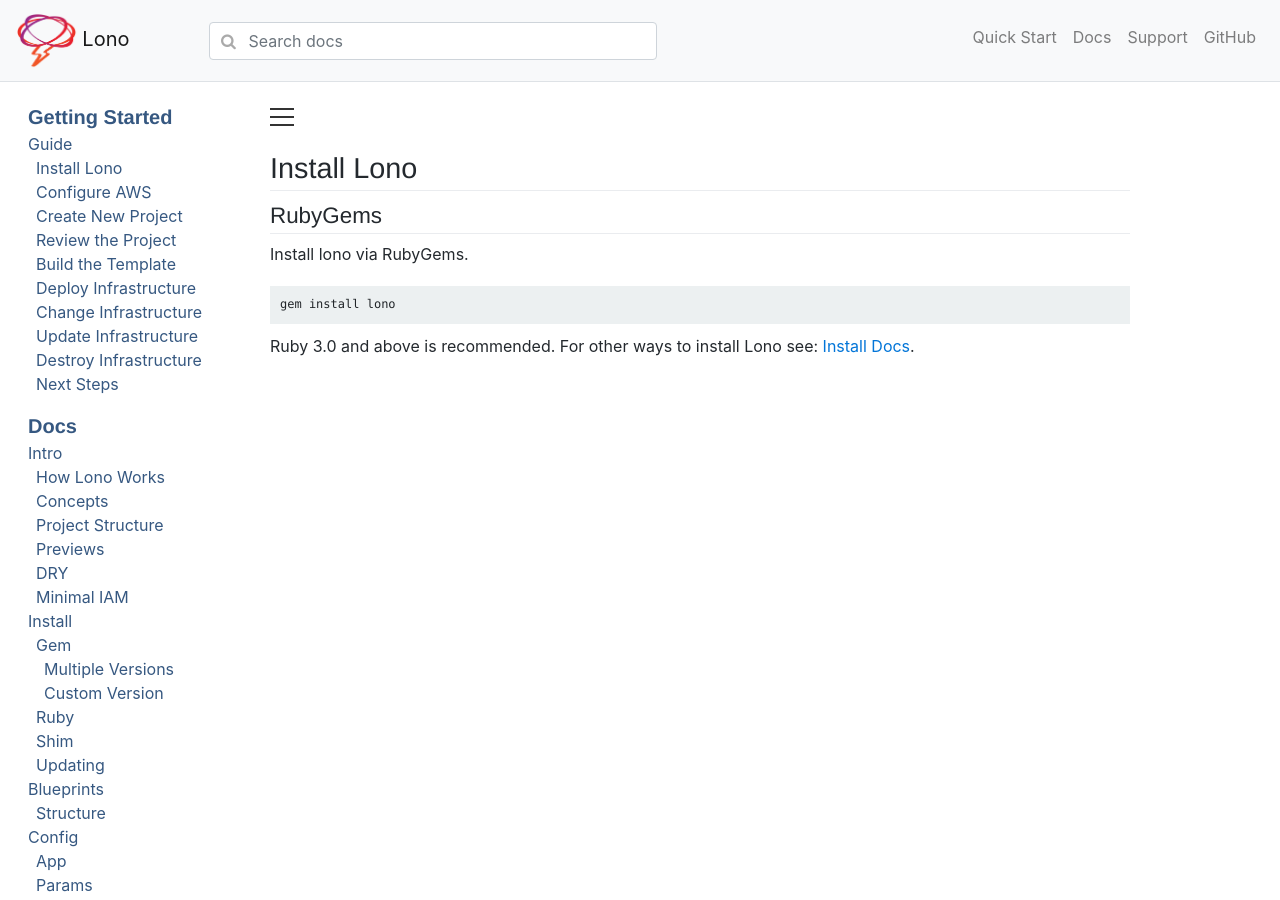
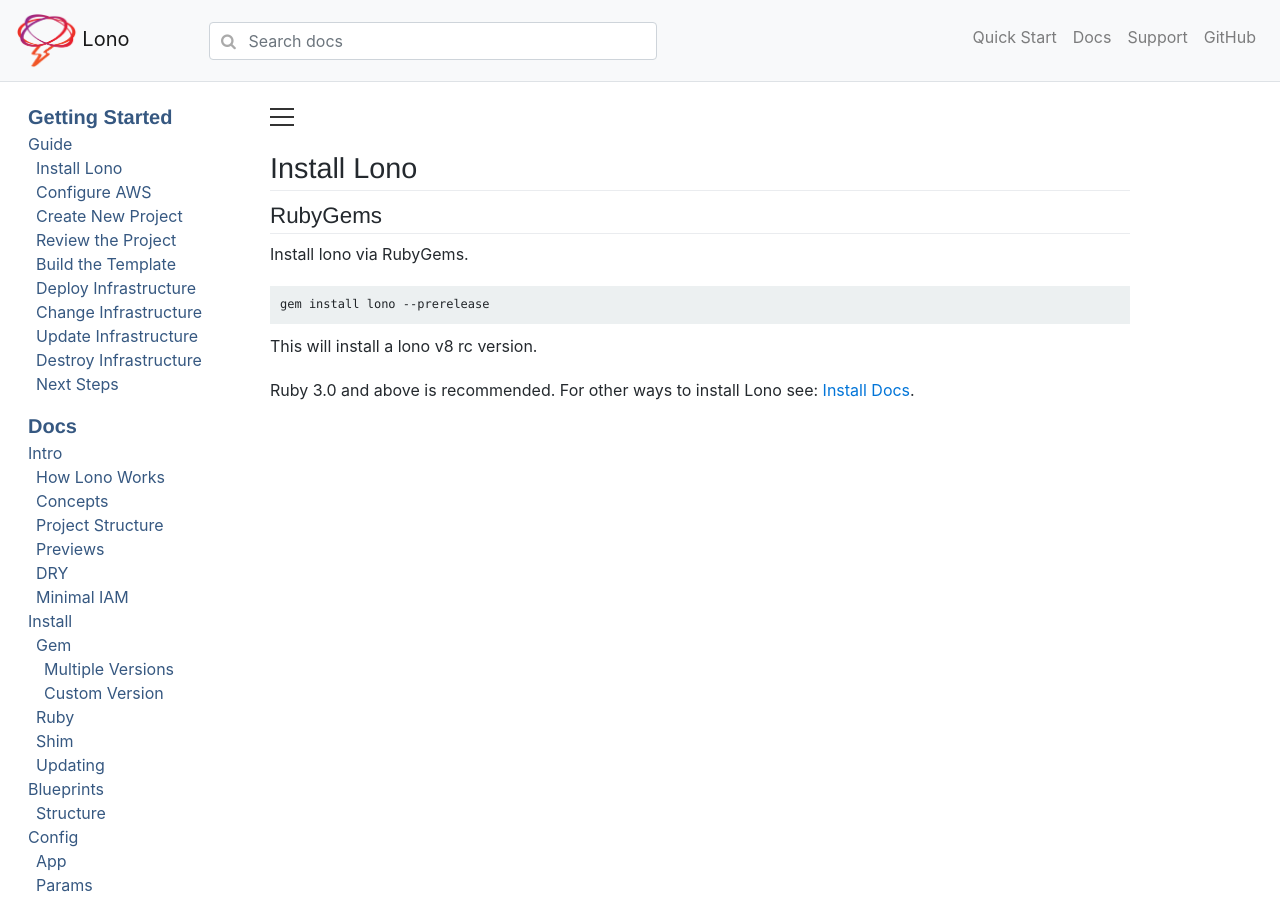
Before and after one commit to boltops-tools/lono-docs, a Jekyll site: the page built from _docs/learn/install.md, in a window 1280 px wide and 900 px high. Built offline with Jekyll 4.4.1, drawn with Linux system fonts in a browser that asks for light colours; cached includes are drawn as plain includes; a script that is not in the unit is left out.

Commit message:
gem install prerelease

```diff
--- a/_docs/learn/install.md
+++ b/_docs/learn/install.md
@@ -6,6 +6,8 @@
 
 Install lono via RubyGems.
 
-    gem install lono
+    gem install lono --prerelease
+
+This will install a lono v8 rc version.
 
 Ruby 3.0 and above is recommended. For other ways to install Lono see: [Install Docs]({% link _docs/install.md %}).
```
Also changed, not shown: _docs/install/gem.md (+3 -1 lines).
